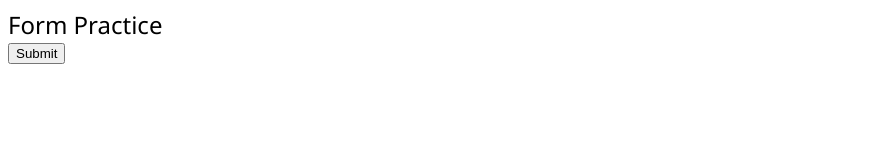
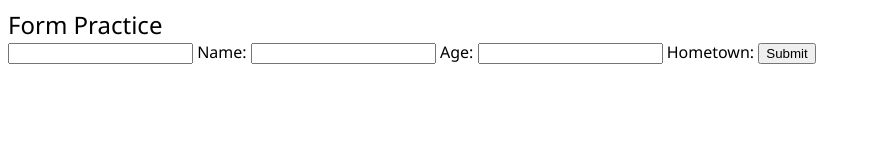
Before and after one commit to gargee-jams/nmi, a plain HTML site: page nmc/4020/moreHTML/form4.html in a window 1280 px wide. Shown: the whole page, without its empty margins (0-871 px from the left). Drawn offline with Linux system fonts and the light colour scheme.

Commit message:
Update form4.html

```diff
--- a/nmc/4020/moreHTML/form4.html
+++ b/nmc/4020/moreHTML/form4.html
@@ -10,8 +10,13 @@
 <body>
     <header style="font-size: 24px">Form Practice</header>
     <main>
-         <form action="showme.html" method="get" autocomplete="off">
-
+         <form action="https://nmidev.xyz/db5/receiver.php" method="get" autocomplete="off">
+            <input type="text" name="yourname" id="yourname"/>
+            <label for="yourname">Name:</label>
+            <input type="text" name="yourage" id="yourage"/>
+            <label for="yourage">Age:</label>
+            <input type="text" name="hometown" id="hometown"/>
+            <label for="hometown">Hometown:</label>
           <input type="submit">
           </form>
     </main>
```
